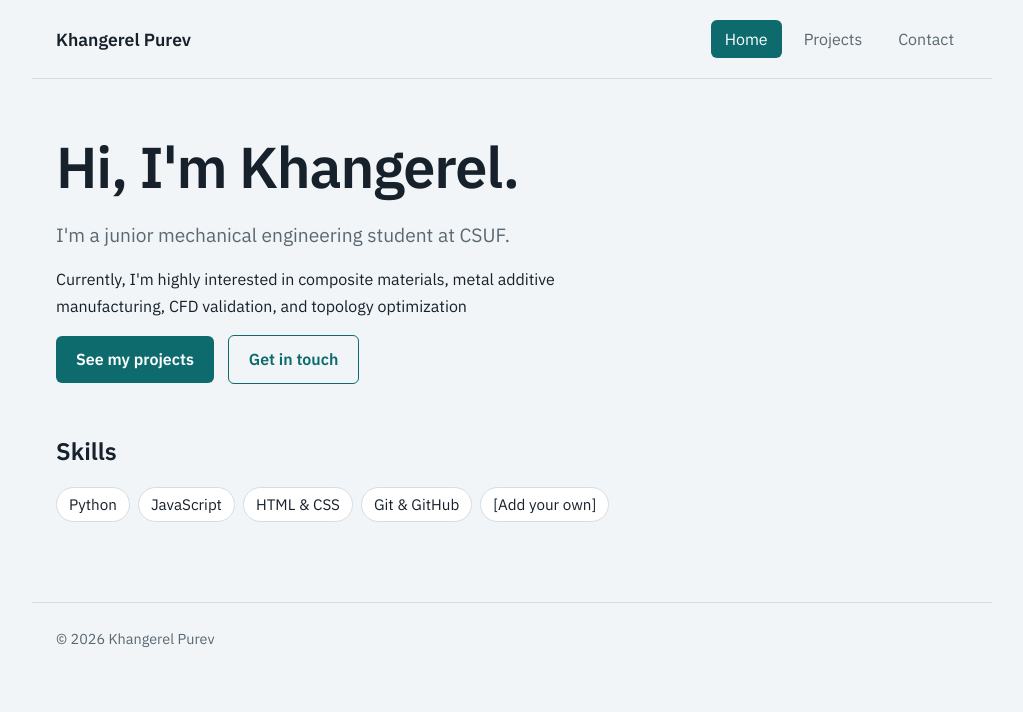
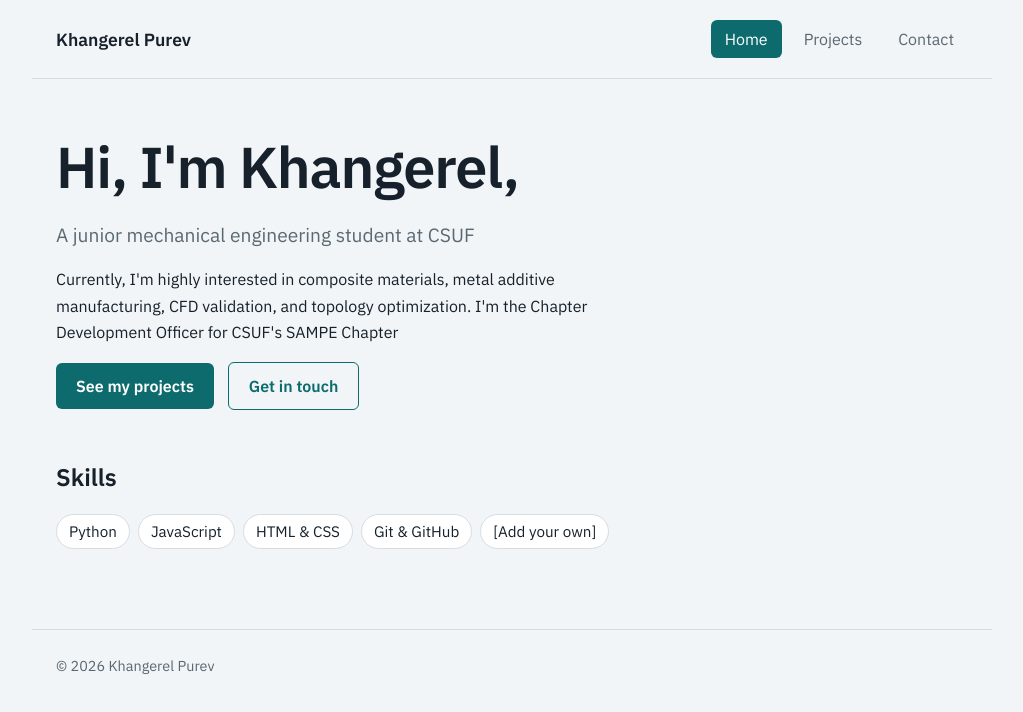
Before and after one commit to khangerelpurev/khangerelpurev.github.io, a plain HTML site: page index.html in a window 1280 px wide. Shown: the whole page, without its empty margins (128-1151 px from the left). Drawn offline with Linux system fonts and the light colour scheme.

Commit message:
Update index.html

```diff
--- a/index.html
+++ b/index.html
@@ -20,10 +20,11 @@
     </nav>
   </header>
   <main>
-    <h1>Hi, I'm Khangerel.</h1>
-    <p class="lead">I'm a junior mechanical engineering student at CSUF.</p>
+    <h1>Hi, I'm Khangerel,</h1>
+    <p class="lead">A junior mechanical engineering student at CSUF</p>
     <p>
-      Currently, I'm highly interested in composite materials, metal additive manufacturing, CFD validation, and topology optimization
+      Currently, I'm highly interested in composite materials, metal additive manufacturing, CFD validation, and topology optimization.
+      I'm the Chapter Development Officer for CSUF's SAMPE Chapter
     </p>
     <p>
       <a class="button" href="projects.html">See my projects</a>
```
